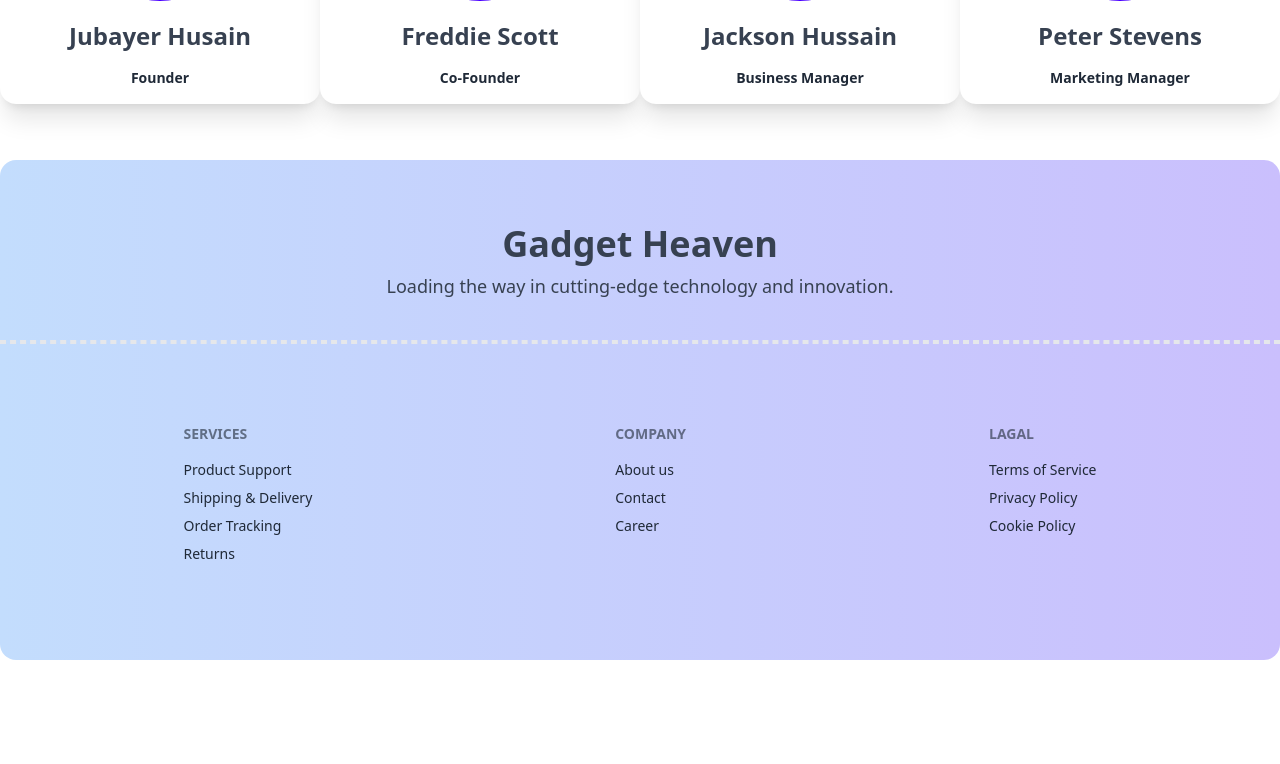
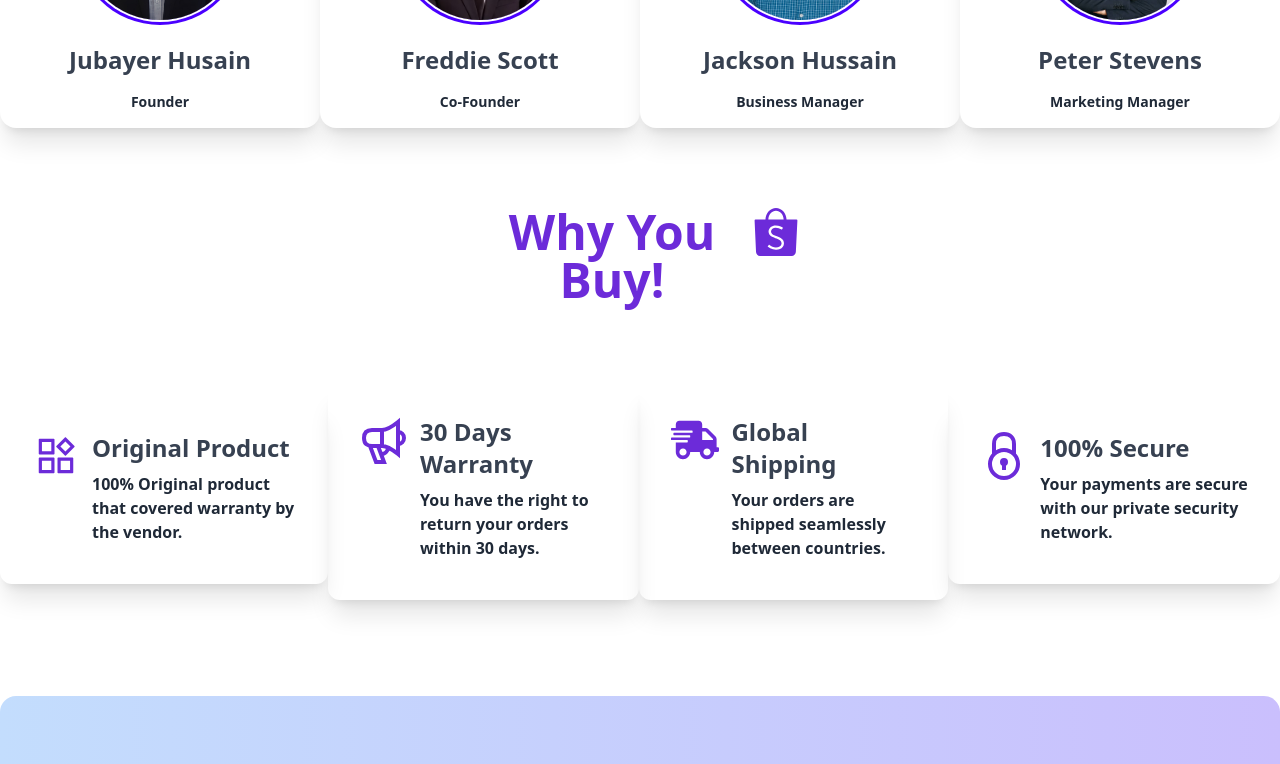
Before and after one commit to Jubayerhusain/Gadget-Haven-t, a React (Vite) app: page /aboutUs in a window 1280 px wide. Shown: the part 2184-2948 px from the top of the page. Before the commit the page ends 2844 px from the top, so only its background shows below. Built offline with nearby package versions, Linux system fonts and the light colour scheme.

Commit message:
why You Buy section  done

```diff
--- a/src/components/AboutUs/AboutUs.jsx
+++ b/src/components/AboutUs/AboutUs.jsx
@@ -3,7 +3,12 @@ import man1 from "./../../assets/man1.jpg";
 import man2 from "./../../assets/man2.jpg";
 import man3 from "./../../assets/man3.jpg";
 import man4 from "./../../assets/man4.jpg";
-import { hideElement } from './../../../node_modules/flowbite-datepicker/js/lib/dom';
+import { SiShopee } from "react-icons/si";
+import { AiOutlineProduct } from "react-icons/ai";
+import { GrAnnounce } from "react-icons/gr";
+import { FaShippingFast } from "react-icons/fa";
+import { GrSecure } from "react-icons/gr";
+
 function AboutUs() {
   return (
     <div>
@@ -153,10 +158,12 @@ function AboutUs() {
       </div>
       {/* meet out team section  */}
       <div className="mt-28">
-        <h1 className="text-5xl font-bold text-purple-700 text-center pt-8">Meet Out Team </h1>
+        <h1 className="text-5xl font-bold text-purple-700 text-center pt-8">
+          Meet Out Team{" "}
+        </h1>
       </div>
-      <div className="border-b-2 border-dashed border-gray-400 my-14" ></div>
-      <div className="flex justify-around  my-14">
+      <div className="border-b-2 border-dashed border-gray-400 my-14"></div>
+      <div className="flex justify-around  my-20">
         <div className="card card-compact bg-base-100 w-80 shadow-xl">
           <div className="avatar flex justify-center">
             <div className="ring-primary ring-offset-base-100 w-40 rounded-full ring ring-offset-2">
@@ -191,9 +198,11 @@ function AboutUs() {
           </div>
           <div className="card-body">
             <h2 className="font-bold text-2xl text-gray-700 text-center my-2">
-            Jackson Hussain
+              Jackson Hussain
             </h2>
-            <p className="text-center text-md font-semibold">Business Manager</p>
+            <p className="text-center text-md font-semibold">
+              Business Manager
+            </p>
           </div>
         </div>
         <div className="card card-compact bg-base-100 w-80 shadow-xl">
@@ -204,9 +213,78 @@ function AboutUs() {
           </div>
           <div className="card-body">
             <h2 className="font-bold text-2xl text-gray-700 text-center my-2">
-            Peter Stevens
+              Peter Stevens
             </h2>
-            <p className="text-center text-md font-semibold">Marketing Manager</p>
+            <p className="text-center text-md font-semibold">
+              Marketing Manager
+            </p>
+          </div>
+        </div>
+      </div>
+      {/* why You Buy section  */}
+      <div>
+        <div className="text-5xl font-bold text-purple-700 text-center my-20 flex space-x-2 w-3/12 mx-auto">
+          <h1>Why You Buy!</h1>
+          <p>
+            <SiShopee />
+          </p>
+        </div>
+        <div className="flex justify-between items-center mb-24">
+          {/* cart 01  */}
+          <div className="rounded-xl shadow-xl p-8 flex space-x-3">
+            <p className="text-5xl font-bold text-purple-700">
+              <AiOutlineProduct />
+            </p>
+            <div>
+              <h1 className="font-bold text-2xl text-gray-700 text-start">
+                Original Product
+              </h1>
+              <p className="text-start text-md font-semibold my-2">
+                100% Original product that covered warranty by the vendor.
+              </p>
+            </div>
+          </div>
+          {/* cart 02  */}
+          <div className="rounded-xl shadow-xl p-8 flex space-x-3">
+            <p className="text-5xl font-bold text-purple-700">
+              <GrAnnounce />
+            </p>
+            <div>
+              <h1 className="font-bold text-2xl text-gray-700 text-start">
+              30 Days Warranty
+              </h1>
+              <p className="text-start text-md font-semibold my-2">
+              You have the right to return your orders within 30 days.
+              </p>
+            </div>
+          </div>
+          {/* cart 03  */}
+          <div className="rounded-xl shadow-xl p-8 flex space-x-3">
+            <p className="text-5xl font-bold text-purple-700">
+              <FaShippingFast />
+            </p>
+            <div>
+              <h1 className="font-bold text-2xl text-gray-700 text-start">
+              Global Shipping
+              </h1>
+              <p className="text-start text-md font-semibold my-2">
+              Your orders are shipped seamlessly between countries.
+              </p>
+            </div>
+          </div>
+          {/* cart 04  */}
+          <div className="rounded-xl shadow-xl p-8 flex space-x-3">
+            <p className="text-5xl font-bold text-purple-700">
+              <GrSecure />
+            </p>
+            <div>
+              <h1 className="font-bold text-2xl text-gray-700 text-start">
+              100% Secure
+              </h1>
+              <p className="text-start text-md font-semibold my-2">
+              Your payments are secure with our private security network.
+              </p>
+            </div>
           </div>
         </div>
       </div>
```
